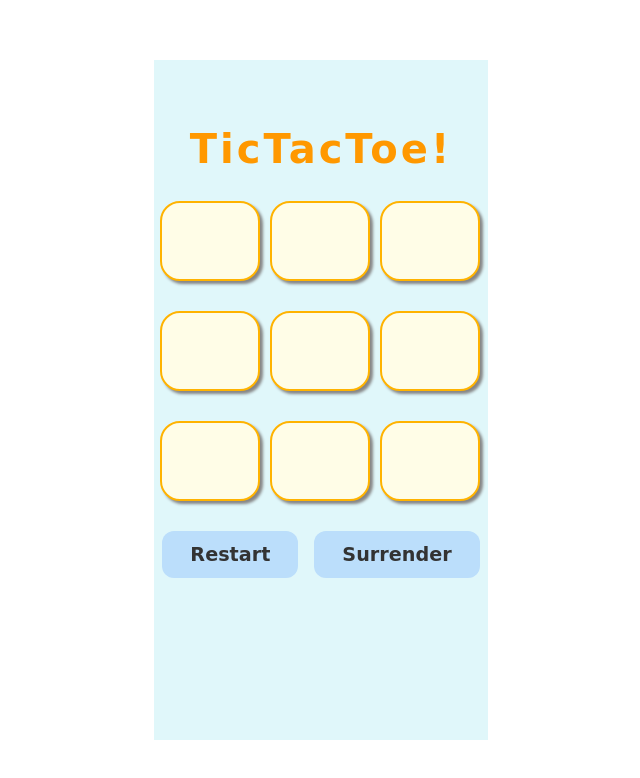
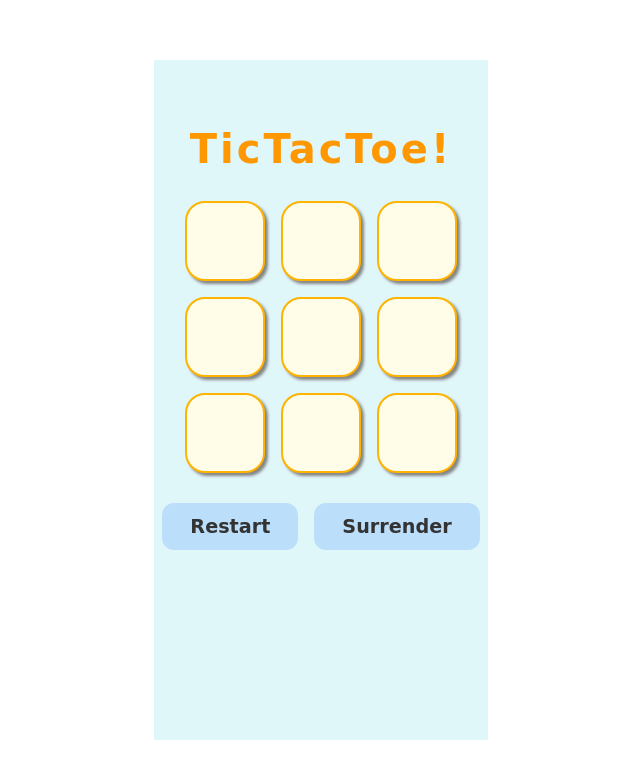
Before and after one commit to SagiBeno/TicTacToe-RA-SB, a React (Vite) app in the folder react-app/: page / in a window 1280 px wide. Shown: the top 778 px of the page, without its empty margins (319-959 px from the left). Built offline with nearby package versions, Linux system fonts and the light colour scheme.

Commit message:
matchHistory mapping, implement get result

```diff
--- a/react-app/src/App.css
+++ b/react-app/src/App.css
@@ -62,10 +62,8 @@ h1 {
   display: grid;
   grid-template-rows: repeat(3, 80px);
   grid-template-columns: repeat(3, 80px);
-  gap: 30px;
+  gap: 16px;
   margin-bottom: 30px;
-  padding-right: 26px;
-  padding-left: 5px;
 }
 
 .square {
@@ -75,6 +73,7 @@ h1 {
   width: 80px;
   height: 80px;
   font-size: 2.5rem;
+  padding: 0px;
   cursor: pointer;
   box-shadow: 3px 3px 3px #858585;
   transition: background 0.2s, color 0.2s, filter 0.15s;
@@ -86,7 +85,7 @@ h1 {
 .square:hover {
   background: #ffe0b2;
   border: 3px solid #c98d02;
-  animation: pulse 2s infinite;
+  animation: pulse 1.5s infinite;
   filter: brightness(1.1);
 }
 
--- a/react-app/src/TicTacToe.jsx
+++ b/react-app/src/TicTacToe.jsx
@@ -15,13 +15,16 @@ function TicTacToe() {
   const [board, setBoard] = useState(emptyBoard);
   const [nextPlayer, setNextPlayer] = useState('X');
   const [winner, setWinner] = useState(null);
+  const [matchHistory, setMatchHistory] = useState([]);
 
+  /*
   useEffect(() => {
     console.log('Board changed:', board);
   }, [board]);
+  */
 
   const postResult = async (result) => {
-    // TODO - implement backend POST
+
     await fetch('http://localhost:3333/api/result', {
       method: 'POST',
       headers: {
@@ -29,8 +32,21 @@ function TicTacToe() {
       },
       body: JSON.stringify({ result })
     });
+    getResults();
   };
-  // TODO - implement backend GET: query previous match results
+
+  const getResults = async (e) => {
+
+    await fetch('http://localhost:3333/api/results', {
+      method: 'GET'
+    })
+    .then(async res => {
+      const data = await res.json();
+      console.log(data)
+      setMatchHistory(data)
+    })
+    .catch(console.warn)
+  }
 
   const calculateWinner = function(board) {
     let win = false;
@@ -119,9 +135,25 @@ return (
         ))
       }
     </div>
+
     <div className="controls">
       <button onClick={handleRestart}>Restart</button>
       <button onClick={handleSurrender}>Surrender</button>
+    </div>
+
+    <div className="matchHistory">
+      {
+        matchHistory.length > 0 ?
+          <ol>
+            {
+              matchHistory.map((data, key) => (
+                <li key={key}>{data}</li>
+              ))
+            }
+          </ol>
+          :
+          ""
+      }
     </div>
     <ToastContainer position="top-center" />
   </div>
```
